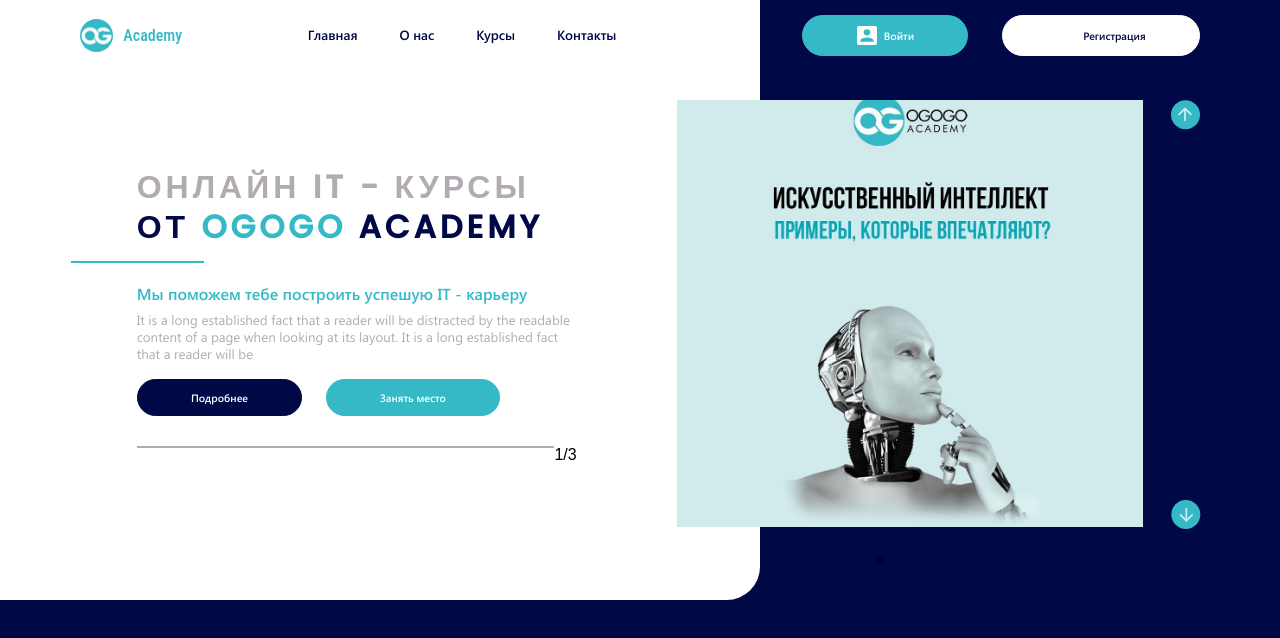
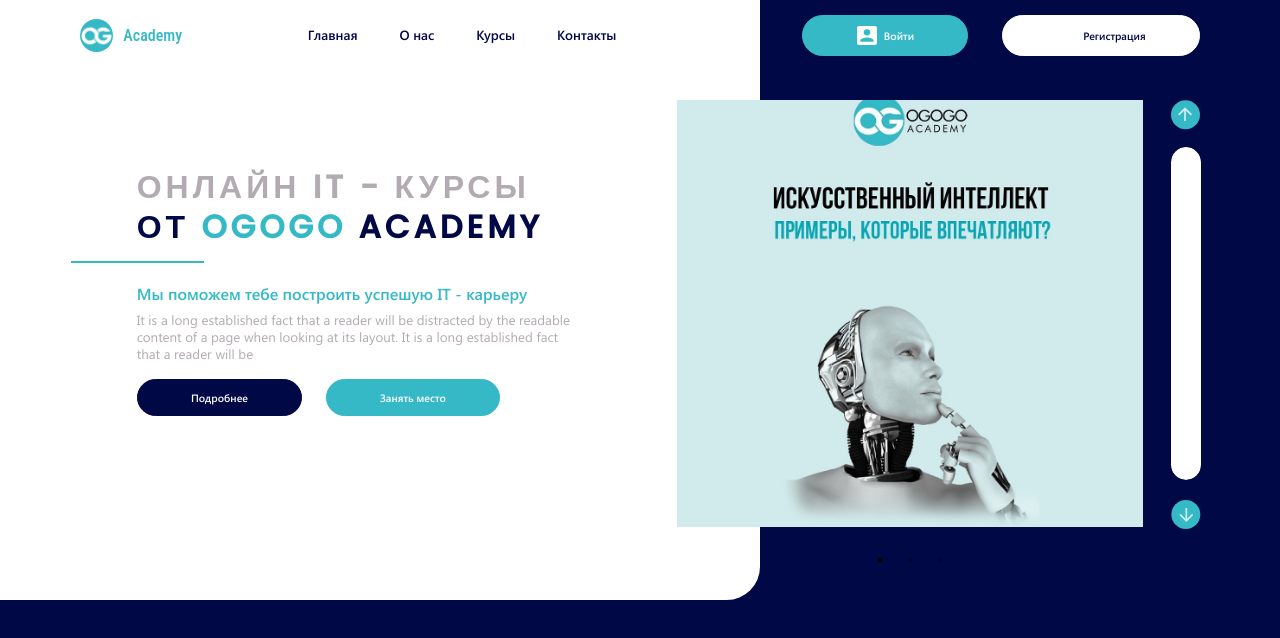
Before and after one commit to Yuzeyzer/ReactJS__Academy--Ogogo, a React (Create React App) app: page / in a window 1280 px wide. Shown: the top 638 px of the page. Built offline with nearby package versions, Linux system fonts and the light colour scheme.

Commit message:
slider styling, delete no - need files

```diff
--- a/src/landing/scss/helpers/_variables.scss
+++ b/src/landing/scss/helpers/_variables.scss
@@ -20,6 +20,9 @@ $gray: #b2abb2;
 .light-blue {
 	color: $lightBlue;
 }
+.hidden {
+	visibility: hidden;
+}
 // fonts
 
 $robotoCondensed: "Roboto Condensed", sans-serif;
--- a/src/landing/scss/sections/hero/_hero-animations.scss
+++ /dev/null
@@ -1,39 +0,0 @@
-.slider-timer {
-	margin-top: vw(45);
-	display: flex;
-	&__line {
-		position: relative;
-		width: 100%;
-		height: vw(3);
-		background-color: $gray;
-		z-index: 1;
-		&::before {
-			content: '';
-			position: absolute;
-			width: 0%;
-			height: 100%;
-			background-color: $darkBlue;
-			z-index: -1;
-			-webkit-animation: Timer 5s infinite ease-in-out;
-			        animation: Timer 5s infinite ease-in-out;
-		}
-	}
-}
-
-@-webkit-keyframes Timer {
-	from {
-		width: 0%;
-	}
-	to {
-		width: 100%;
-	}
-}
-
-@keyframes Timer {
-	from {
-		width: 0%;
-	}
-	to {
-		width: 100%;
-	}
-}
--- a/src/landing/scss/sections/hero/_hero-slider.scss
+++ b/src/landing/scss/sections/hero/_hero-slider.scss
@@ -1,3 +1,6 @@
+.slider__container {
+	position: relative;
+}
 .slider {
 	max-width: vw(740);
 	&__item {
@@ -48,4 +51,57 @@
 		background-color: $lightBlue;
 		transform: rotate(90deg);
 	}
+	&__timeline {
+		position: absolute;
+		right: vw(-86);
+		top: vw(-30);
+	}
+	&__timeline-item {
+		position: relative;
+		width: vw(44);
+		border-radius: vw(30);
+		height: vw(500);
+		z-index: 1;
+		overflow: hidden;
+		&::before {
+			position: absolute;
+			top: 0;
+			width: 100%;
+			height: vw(500);
+			background-color: $white;
+			z-index: -1;
+			border-radius: vw(30);
+			content: "";
+		}
+		&::after {
+			position: absolute;
+			top: vw(1);
+			width: 100%;
+			height: vw(500);
+			background-color: $lightBlue;
+			z-index: 1;
+			content: "";
+			-webkit-animation: Timer 5s infinite ease-in-out;
+			animation: Timer 5s infinite ease-in-out;
+			border-radius: vw(30);
+		}
+	}
 }
+
+@-webkit-keyframes Timer {
+	from {
+		height: 0;
+	}
+	to {
+		height: vw(500);
+	}
+}
+
+@keyframes Timer {
+	from {
+		height: 0;
+	}
+	to {
+		height: vw(500);
+	}
+}
--- a/src/landing/scss/sections/hero/_hero.scss
+++ b/src/landing/scss/sections/hero/_hero.scss
@@ -1,5 +1,4 @@
 @import './hero-slider';
-@import './hero-animations';
 .hero {
 	position: relative;
 	z-index: 1;
--- a/src/landing/sections/hero/HeroContent.jsx
+++ b/src/landing/sections/hero/HeroContent.jsx
@@ -17,10 +17,6 @@ function HeroContent() {
         <button className='btn btn-dark-blue'>Подробнее</button>
         <button className='btn btn-light-blue hero__btn'>Занять место</button>
       </div>
-      <div className="hero__slider-timer slider-timer">
-        <span className='slider-timer__line'></span>
-        <span className='slider-timer__count'>1/3</span>
-      </div>
     </div>
   );
 }
--- a/src/landing/sections/hero/HeroSlider.jsx
+++ b/src/landing/sections/hero/HeroSlider.jsx
@@ -13,18 +13,23 @@ function HeroSlider() {
     slidesToScroll: 1,
   };
   return (
+    <div className='slider__container'>
       <Slider {...settings} className='hero__slider slider'>
         <div className='slider__item'>
           <img src={sliderIMG} alt='a' />
         </div>
         <div className='slider__item'>
           <img src={sliderIMG} alt='s' />
-        <span>s</span>
+          <span className='hidden'>s</span>
         </div>
         <div className='slider__item'>
           <img src={sliderIMG} alt='s' />
         </div>
       </Slider>
+      <ul className='slider__timeline'>
+        <li className='slider__timeline-item'></li>
+      </ul>
+    </div>
   );
 }
 
```
Also changed, not shown: src/landing/sections/hero/HeroAnimations.jsx (deleted, +0 -7 lines). Lines whose indentation alone changed are shown as unchanged.
